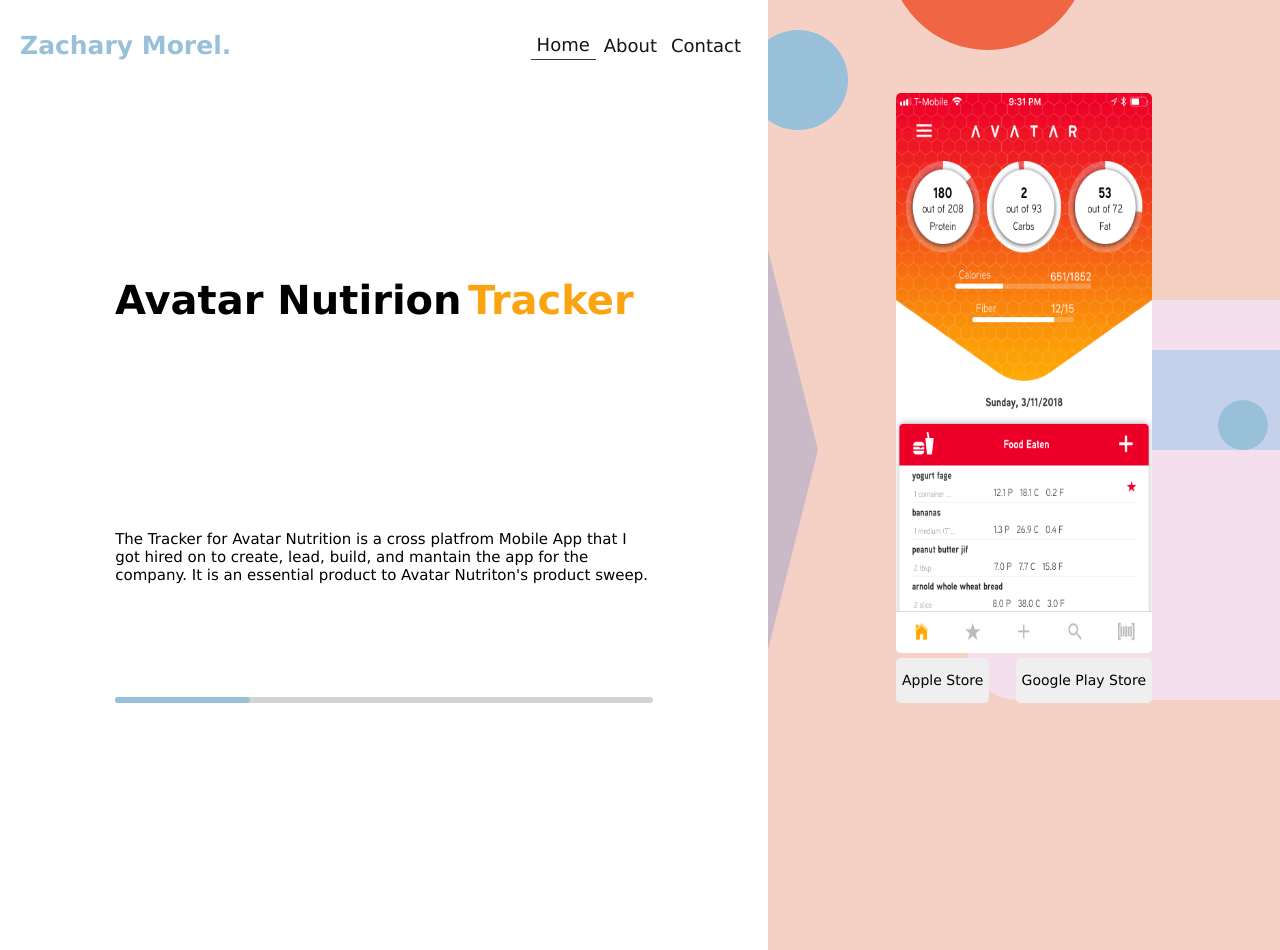
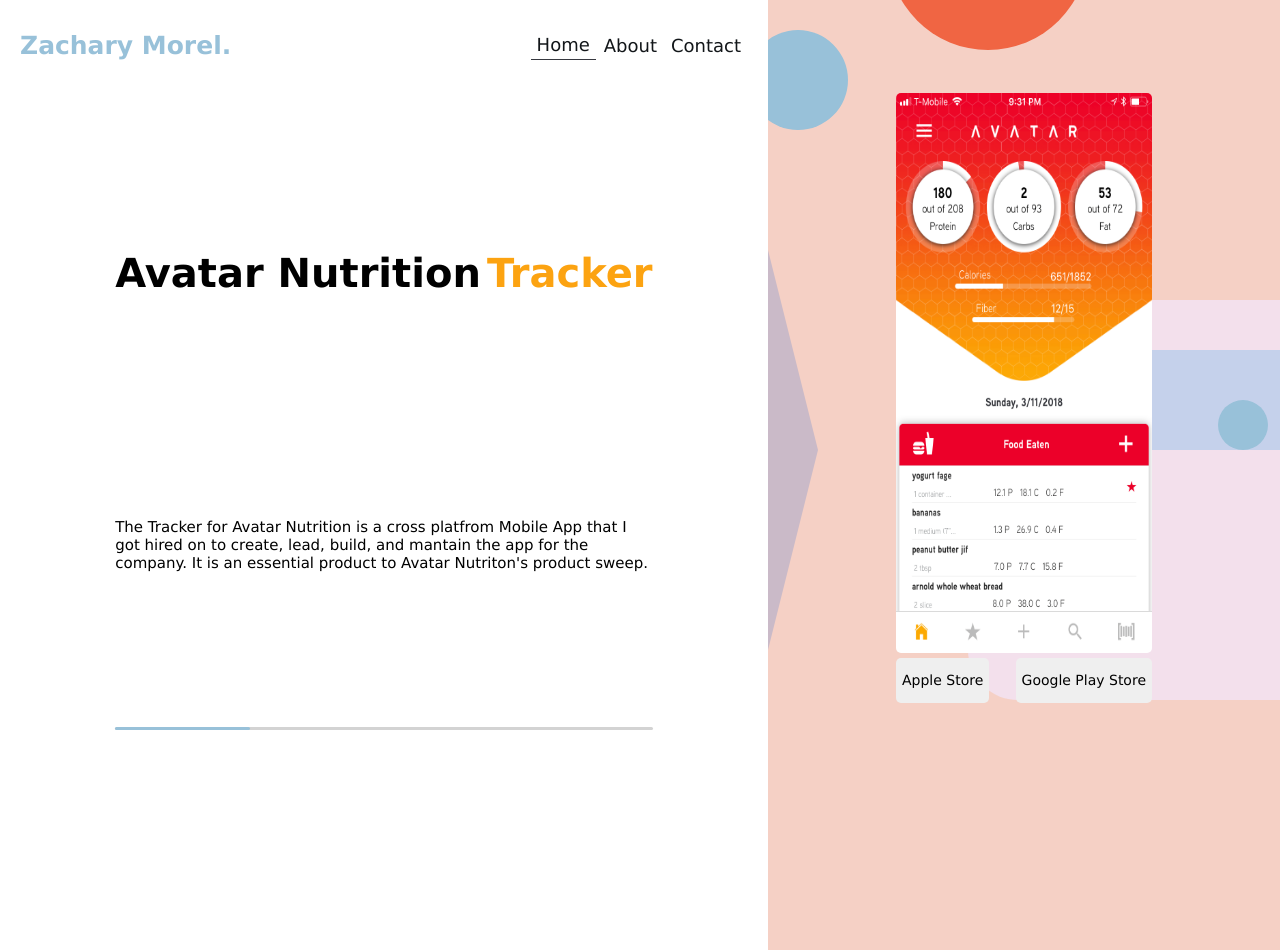
Before and after one commit to zacharymorel/zacharymorel.github.io, a React (Create React App) app in the folder potfolio/: page / in a window 1280 px wide. Shown: the top 950 px of the page. Built offline with nearby package versions, Linux system fonts and the light colour scheme.

Commit message:
More work on Animations and geeting key's lined up

```diff
--- a/potfolio/src/PortfolioConfig.js
+++ b/potfolio/src/PortfolioConfig.js
@@ -1,6 +1,6 @@
 export const PortfolioConfig = {
-  "AvatarNutirionTracker" : {
-    "projectName": "Avatar Nutirion Tracker",
+  "AvatarNutritionTracker" : {
+    "projectName": "Avatar Nutrition Tracker",
     "projectImage": require('./images/AvatarNutritionTracker.png'),
     "contentText1": "Apple Store",
     "contentText2": "Google Play Store",
--- a/potfolio/src/css/leftView.css
+++ b/potfolio/src/css/leftView.css
@@ -53,7 +53,6 @@
 }
 
 .ProjectDiscription {
-  /* background-color: greenyellow; */
   align-items: flex-start;
   display: flex;
   flex-direction: column;
@@ -62,14 +61,13 @@
   width: 70%
 }
 
-.ProjectInfo {
-  animation: slideUp 1s linear 6s;
-  display: flex;
-  height: 10%;
-  flex-direction: row;
+.ProjectContainer {
+  animation: slideUpFromBottom 1s linear 0s;
+  height: 100%;
+  width: 100%;
 }
 
-@keyframes fadeOut {
+/* @keyframes fadeOut {
 	0% {
 		opacity: 1;
 		transform: scale(0%);
@@ -79,19 +77,60 @@
 		opacity: 0;
 		transform: scale(100%);
 	}
+} */
+
+@keyframes slideUpFromBottom {
+	0% {
+    opacity: 0;
+		transform: translateY(50%);
+	}
+
+	100% {
+    opacity: 1;
+		transform: translateY(0%);
+	}
+}
+
+@keyframes slideUp {
+	0% {
+		transform: translateY(0%);
+	}
+
+	100% {
+		transform: translateY(-300%);
+	}
+}
+
+@keyframes slideUpOpacity {
+	0% {
+		opacity: 1;
+		transform: translateY(0%);
+	}
+
+	100% {
+		opacity: 0;
+		transform: translateY(-100%);
+	}
 }
 
 .ProjectTitle {
-  animation: fadeOut 1s ease-out 6s;
+  /* animation: fadeOut 1s ease-out 6s; */
+  animation: slideUpOpacity 1s linear 6s;
   display: flex;
   height: 10%;
   flex-direction: row;
 }
 
 .ProjectTitle .ProjectText {
-  animation: fadeOut 1s ease-out 6s;
   height: 10%;
   font-size: 40px;
+}
+
+.ProjectInfo {
+  animation: slideUp 1s linear 6s;
+  display: flex;
+  height: 10%;
+  flex-direction: row;
 }
 
 .ProjectInfo h1 {
--- a/potfolio/src/css/rightView.css
+++ b/potfolio/src/css/rightView.css
@@ -5,7 +5,7 @@
   width: 40%;
 }
 
-@keyframes fadeIn {
+/* @keyframes fadeIn {
 	from {
 		opacity: 0;
 		transform: translateY(0);
@@ -15,17 +15,17 @@
 		opacity: 1;
 		transform: translateY(1);
 	}
-}
+} */
 
 .RighViewContent {
-  animation: fadeIn 2s ease-in-out 0s;
+  animation: slideUpTop 1s ease-in-out 6s;
   height: 100%;
   position: absolute;
   width: 100%;
   z-index: 6;
 }
 
-@keyframes slideUp {
+@keyframes slideUpTop {
 	0% {
 		opacity: 1;
 		transform: translateY(0%);
@@ -33,12 +33,24 @@
 
 	100% {
 		opacity: 0;
-		transform: translateY(-300%);
+		transform: translateY(-50%);
+	}
+}
+
+@keyframes SlideUpFromBottom {
+	0% {
+		opacity: 0;
+		transform: translateY(50%);
+	}
+
+	100% {
+		opacity: 1;
+		transform: translateY(0%);
 	}
 }
 
 .ImageParent1 {
-  animation: fadeOut 1s ease-out 6s;
+  animation: SlideUpFromBottom 1s ease-out 0s;
   align-items: center;
   display: flex;
   flex-direction: column;
--- a/potfolio/src/views/LeftViewComponents/ProjectDiscription.js
+++ b/potfolio/src/views/LeftViewComponents/ProjectDiscription.js
@@ -53,13 +53,17 @@
     return (
       <div className='ProjectDiscriptionParent'>
         <section className='ProjectDiscription'>
-          <div key={this.determineUpdate(this.props.projectName, 'projectName')} className='ProjectTitle'>
-            <h1 className='ProjectText'>{this.stringSlice(this.props.projectName)}</h1>
-            <h1 className='ProjectText' style={{color: '#FCA311', paddingLeft: 6}}>{this.wordToStyle}</h1>
+          <div key={this.determineUpdate(this.props.projectName, 'projectName')} className='ProjectContainer'>
+            <div key={this.determineUpdate(this.props.projectName, 'projectName')} className='ProjectTitle'>
+              <h1 className='ProjectText'>{this.stringSlice(this.props.projectName)}</h1>
+              <h1 className='ProjectText' style={{color: '#FCA311', paddingLeft: 6}}>{this.wordToStyle}</h1>
+            </div>
           </div>
-          <SpaceFiller styles={{backgroundColor: '#fff', height: '20%', position: 'relative', width: '100%', zIndex: 5}} />
-          <div key={this.determineUpdate(this.props.projectDiscriptionText, 'projectDiscriptionText')} className='ProjectInfo'>
-            <p className='ProjectText' style={{fontSize: 15}}>{this.props.projectDiscriptionText}</p>
+          <SpaceFiller styles={{backgroundColor: '#fff', height: '30%', position: 'relative', width: '100%', zIndex: 5}} />
+          <div key={this.determineUpdate(this.props.projectDiscriptionText, 'projectDiscriptionText')} className='ProjectContainer'>
+            <div key={this.determineUpdate(this.props.projectDiscriptionText, 'projectDiscriptionText')} className='ProjectInfo'>
+              <p className='ProjectText' style={{fontSize: 15}}>{this.props.projectDiscriptionText}</p>
+            </div>
           </div>
           <SpaceFiller styles={{height: '2%', width: '100%'}}/>
           <ProgressBar progress={this.state.progressBarCalc} />
--- a/potfolio/src/views/Main.js
+++ b/potfolio/src/views/Main.js
@@ -12,14 +12,14 @@
     super(props)
     this.interval = setInterval(() => this.updateProject(), 7000)
     this.state = {
-      currentProject: 'AvatarNutirionTracker'
+      currentProject: 'AvatarNutritionTracker'
     }
   }
 
   updateProject = () => {
-    (this.state.currentProject === 'AvatarNutirionTracker') ?
+    (this.state.currentProject === 'AvatarNutritionTracker') ?
       this.setState({ currentProject: 'MotherNative' }) :
-      this.setState({ currentProject: 'AvatarNutirionTracker' })
+      this.setState({ currentProject: 'AvatarNutritionTracker' })
   }
 
   render() {
--- a/potfolio/src/views/RightViewComponents/RightView.js
+++ b/potfolio/src/views/RightViewComponents/RightView.js
@@ -16,7 +16,7 @@
 
     return (
       <div className='RightViewParent'>
-        <section className='RighViewContent'>
+        <section key={this.props.currentProject} className='RighViewContent'>
           <div key={this.props.currentProject} className='ImageParent1' >
             <img className='Images' alt='Tracker should be here...' src={this.Projects[this.props.currentProject].projectImage}></img>
             <div className='ProjectButtons'>
```
